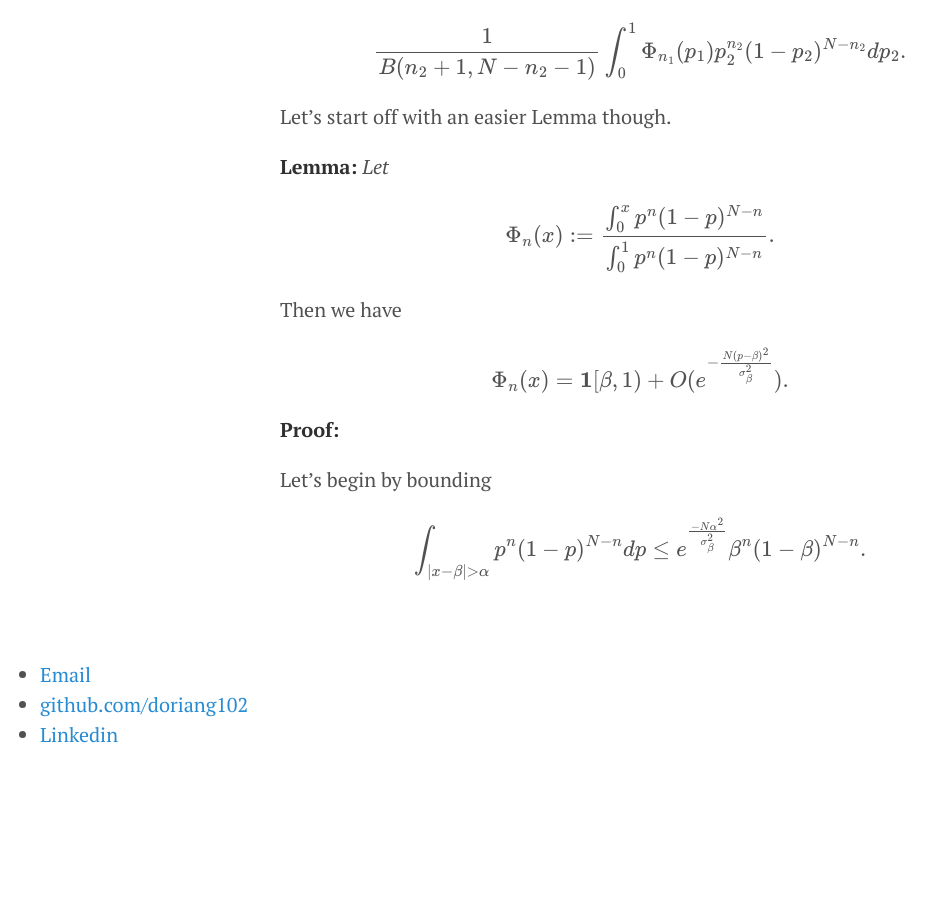
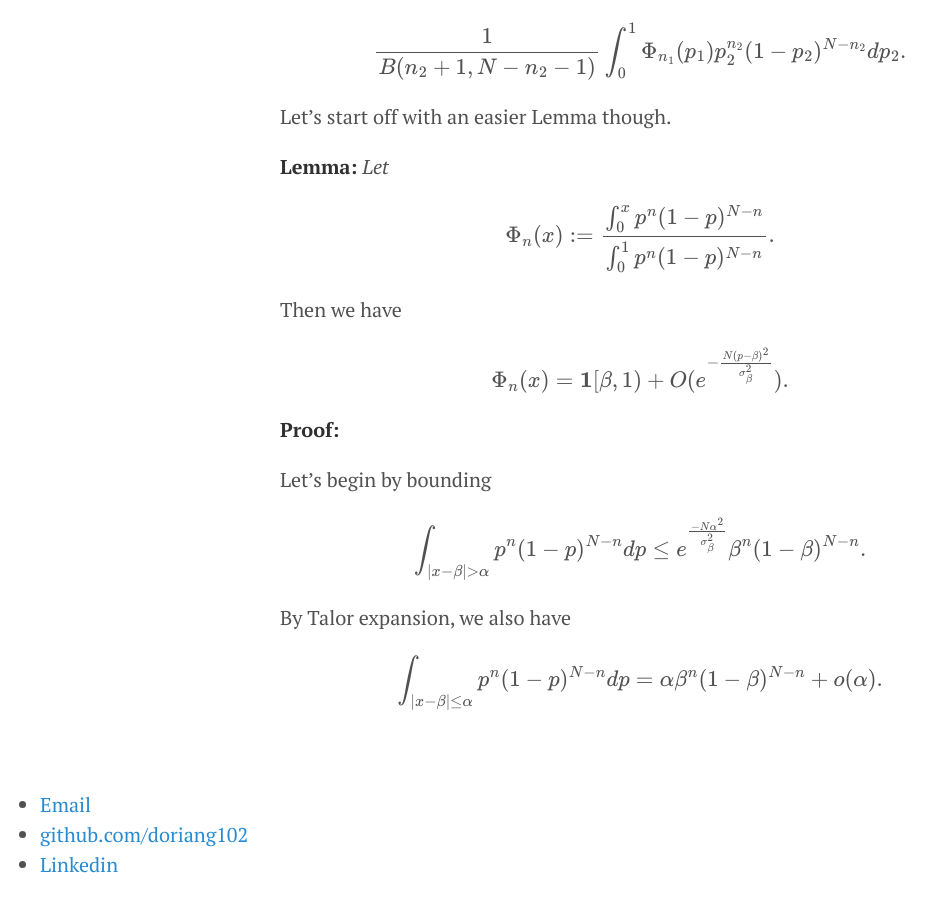
Before and after one commit to doriang102/doriang102.github.io, a Jekyll site: the page built from _posts/2017-06-10-hypothesis-testing-part-2-in-progress.md, in a window 1280 px wide and 900 px high, scrolled down 7480 px. Shown: the whole window, without its empty margins (0-949 px from the left). Built offline with Jekyll 4.4.1, drawn with Linux system fonts in a browser that asks for light colours; our own code applies the rules of GitHub Pages for plain Markdown files; formulas are drawn with MathJax 3; before the commit the page ends 8250 px from its top, so only the background shows below that.

Commit message:
Update 2017-06-10-hypothesis-testing-part-2-in-progress.md

```diff
--- a/_posts/2017-06-10-hypothesis-testing-part-2-in-progress.md
+++ b/_posts/2017-06-10-hypothesis-testing-part-2-in-progress.md
@@ -234,3 +234,7 @@ $$ \Phi_n(x) = \mathbf{1}[\beta,1) + O(e^{-\frac{N(p-\beta)^2}{\sigma_{\beta}^2}
 Let's begin by bounding
 
 $$ \int_{|x-\beta| > \alpha} p^n(1-p)^{N-n} dp \leq e^{\frac{-N \alpha^2}{\sigma_{\beta}^2}}\beta^n(1-\beta)^{N-n}.$$
+
+By Talor expansion, we also have
+
+$$ \int_{|x-\beta| \leq \alpha} p^n(1-p)^{N-n} dp  = \alpha \beta^n(1-\beta)^{N-n} + o(\alpha).$$
```
